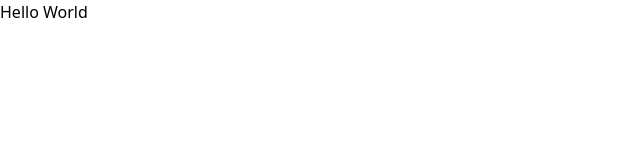
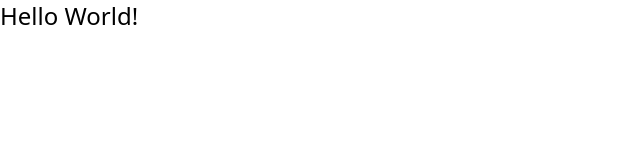
Before and after one commit to Murci2022/MY-PORTFOLIO, a Next.js app: page / in a window 1280 px wide. Shown: the top 160 px of the page, without its empty margins (0-640 px from the left). Built offline with nearby package versions, Linux system fonts and the light colour scheme.

Commit message:
add Navbar comp

```diff
--- a/app/page.tsx
+++ b/app/page.tsx
@@ -1,6 +1,6 @@
 
 export default function Home() {
     return (
-        <main>Hello World</main>
+        <main className="text-2xl">Hello World!</main>
     )
 }
```
Also changed, not shown: components/Navbar.tsx (added).
